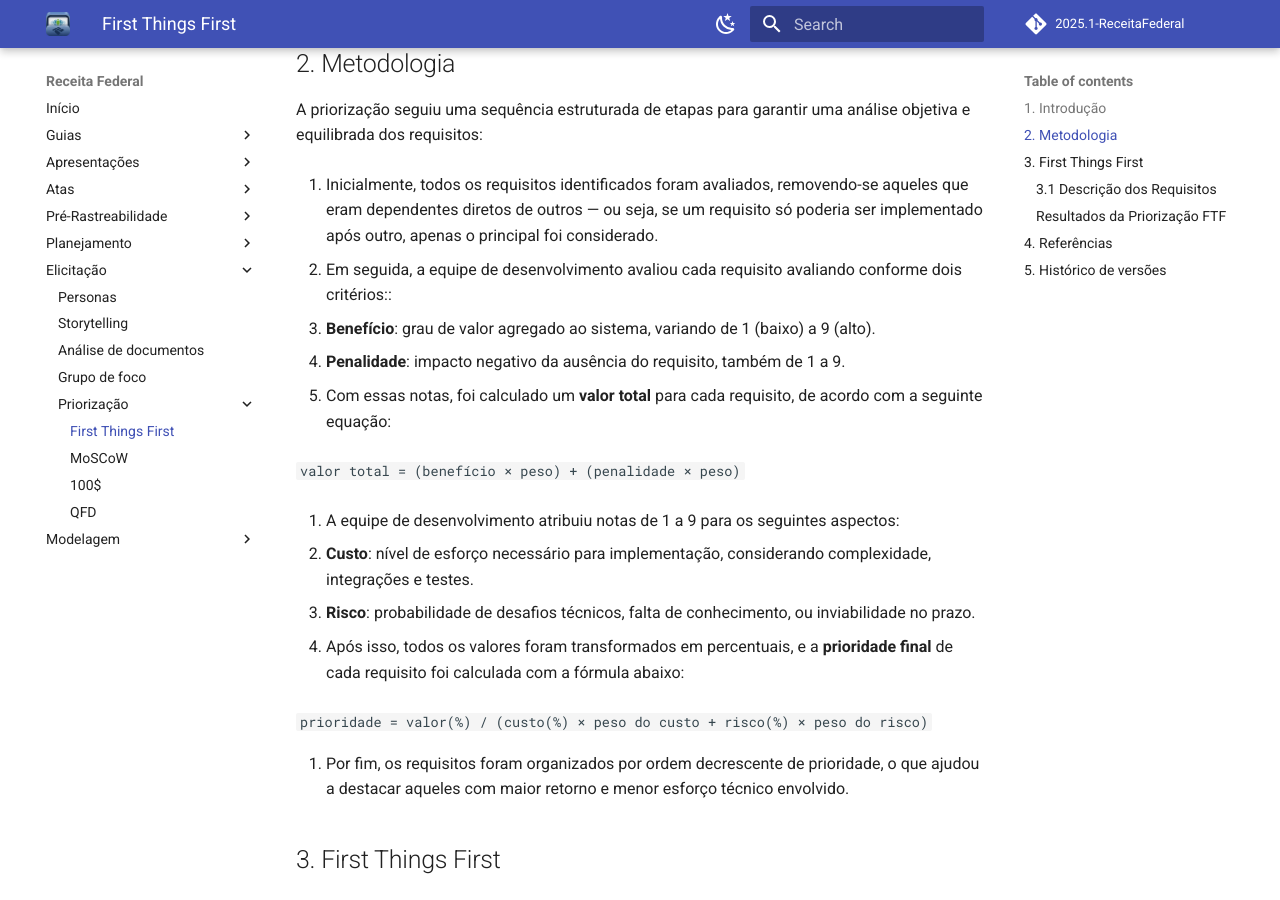
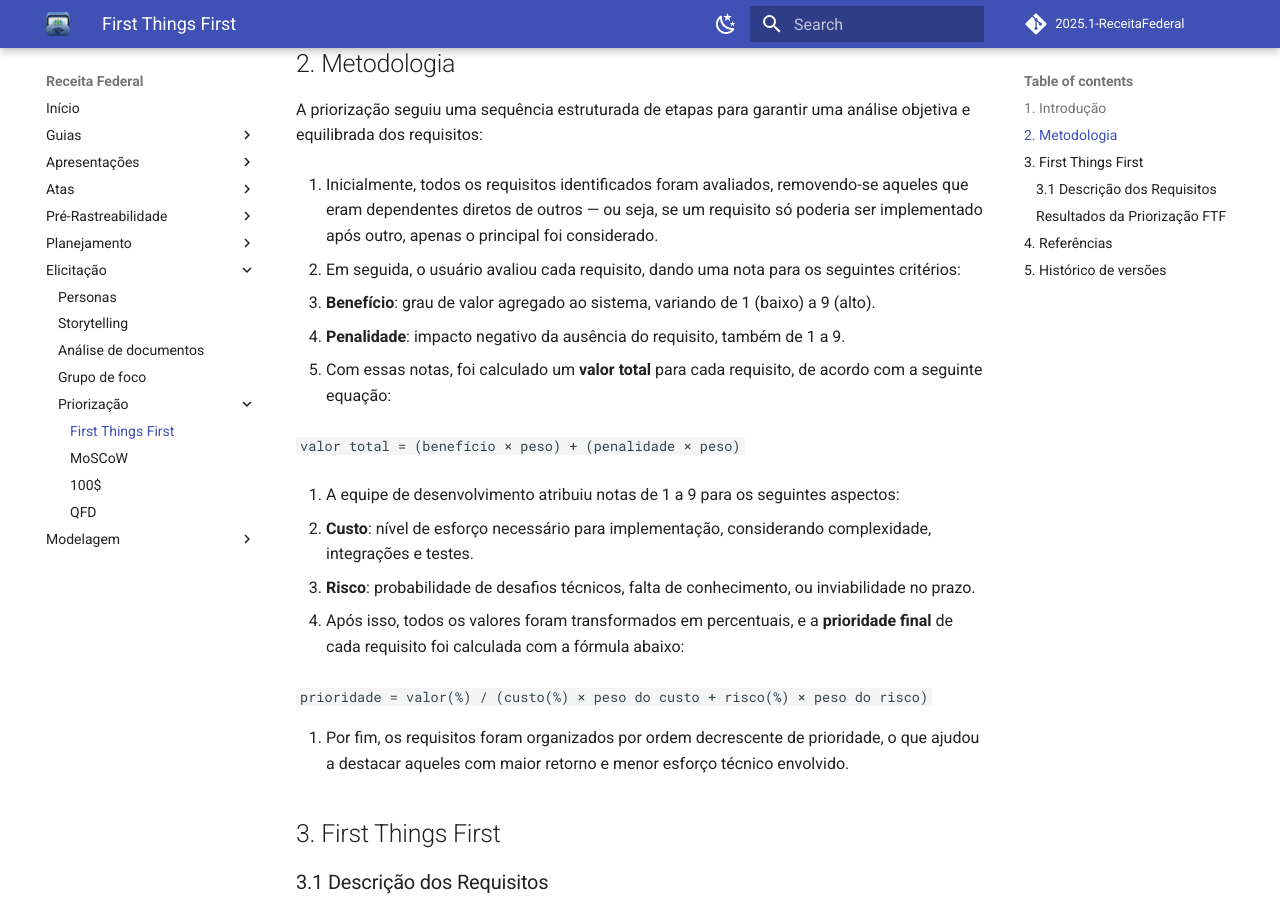
Before and after one commit to Requisitos-de-Software/2025.1-Meu-INSS, an MkDocs documentation site: the page built from docs/elicitacao/priorizacao/ftf.md, in a window 1280 px wide and 900 px high, scrolled down 379 px. Built offline with MkDocs 1.6.1 and Material for MkDocs 9.7.7, drawn with Linux system fonts in a browser that asks for light colours; comment, search, counter and statistics services are not loaded; some of the changed text lies outside the part shown.

Commit message:
Nova versao FTF, corrigida

```diff
--- a/docs/elicitacao/priorizacao/ftf.md
+++ b/docs/elicitacao/priorizacao/ftf.md
@@ -12,7 +12,7 @@ A priorização seguiu uma sequência estruturada de etapas para garantir uma an
 
 1. Inicialmente, todos os requisitos identificados foram avaliados, removendo-se aqueles que eram dependentes diretos de outros — ou seja, se um requisito só poderia ser implementado após outro, apenas o principal foi considerado.
 
-2. Em seguida, a equipe de desenvolvimento avaliou cada requisito avaliando conforme dois critérios::
+2. Em seguida, o usuário avaliou cada requisito, dando uma nota para os seguintes critérios:
 
    * **Benefício**: grau de valor agregado ao sistema, variando de 1 (baixo) a 9 (alto).
    * **Penalidade**: impacto negativo da ausência do requisito, também de 1 a 9.
```
Also changed, not shown: other parts of docs/elicitacao/priorizacao/ftf.md (+2 -1 lines).
